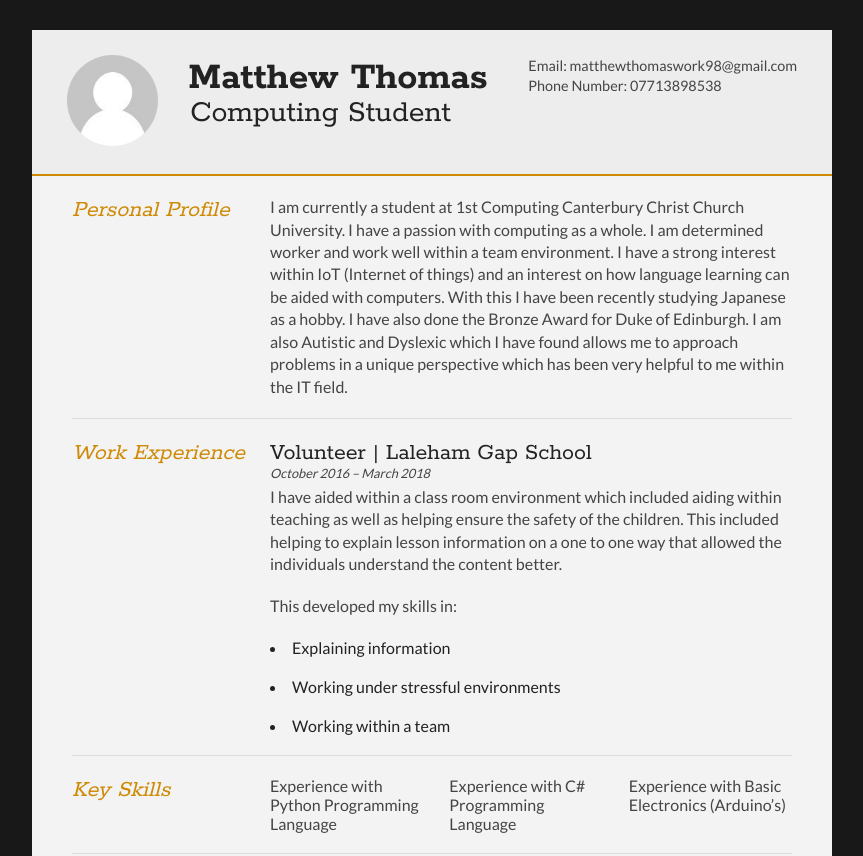
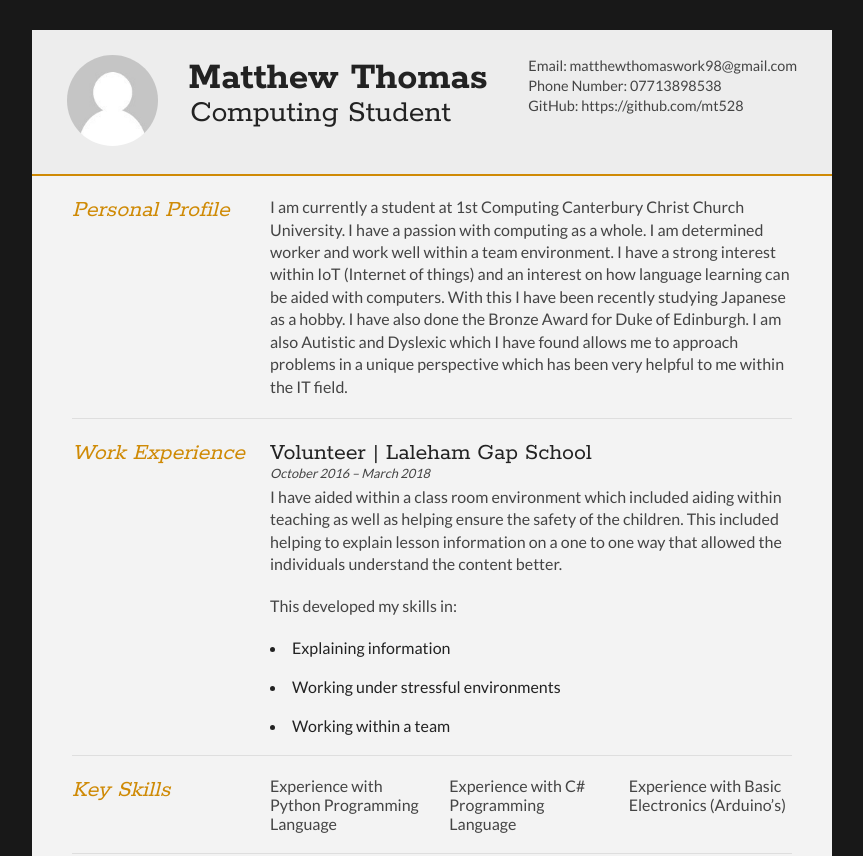
Before and after one commit to mt528/mt528.github.io, a plain HTML site: page index.html in a window 1280 px wide. Shown: the top 856 px of the page, without its empty margins (208-1071 px from the left). Drawn offline with Linux system fonts and the light colour scheme.

Commit message:
Added a github link

```diff
--- a/index.html
+++ b/index.html
@@ -27,6 +27,7 @@
 			<ul>
 				<li>Email: <a href="matthewthomaswork98@gmail.com" target="_blank">matthewthomaswork98@gmail.com</a></li>
 				<li>Phone Number: 07713898538</li>
+				<li>GitHub: https://github.com/mt528</li>
 			</ul>
 		</div>
 		<div class="clear"></div>
```
Also changed, not shown: 1 other file.
